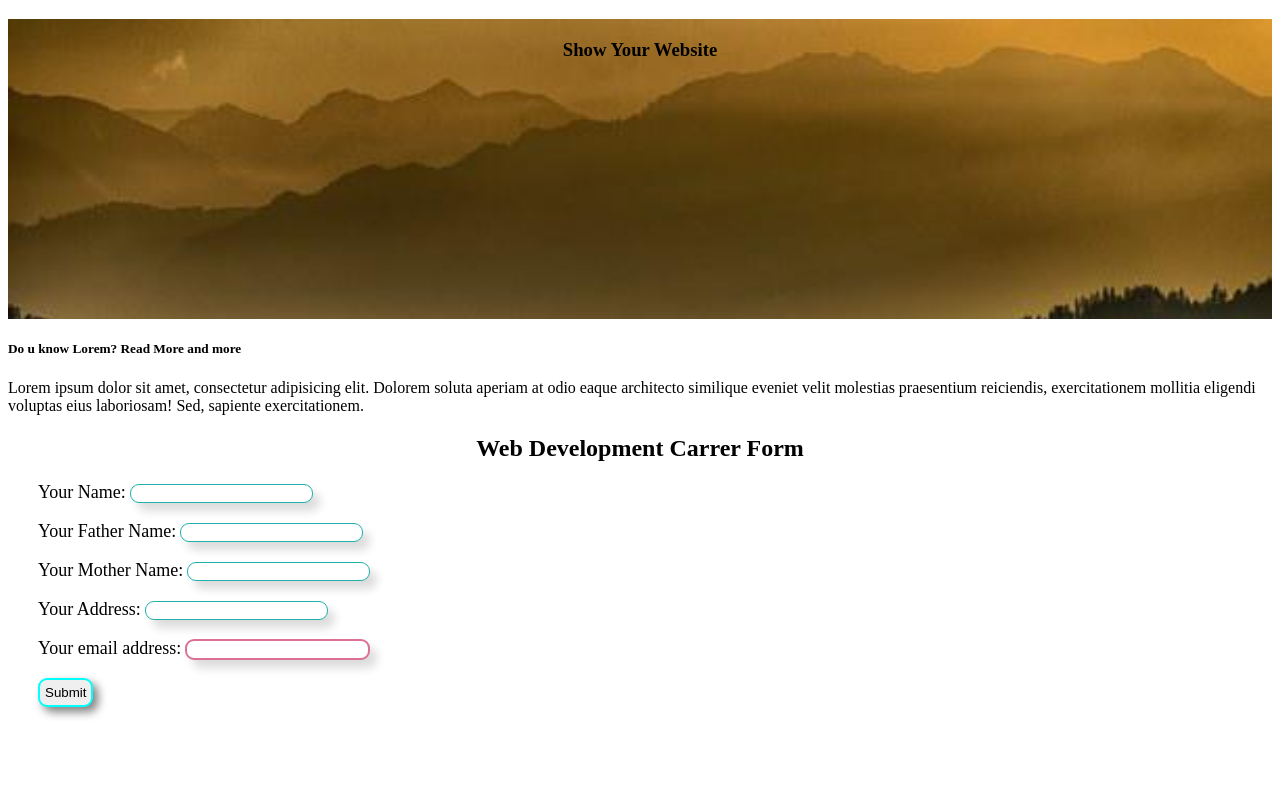
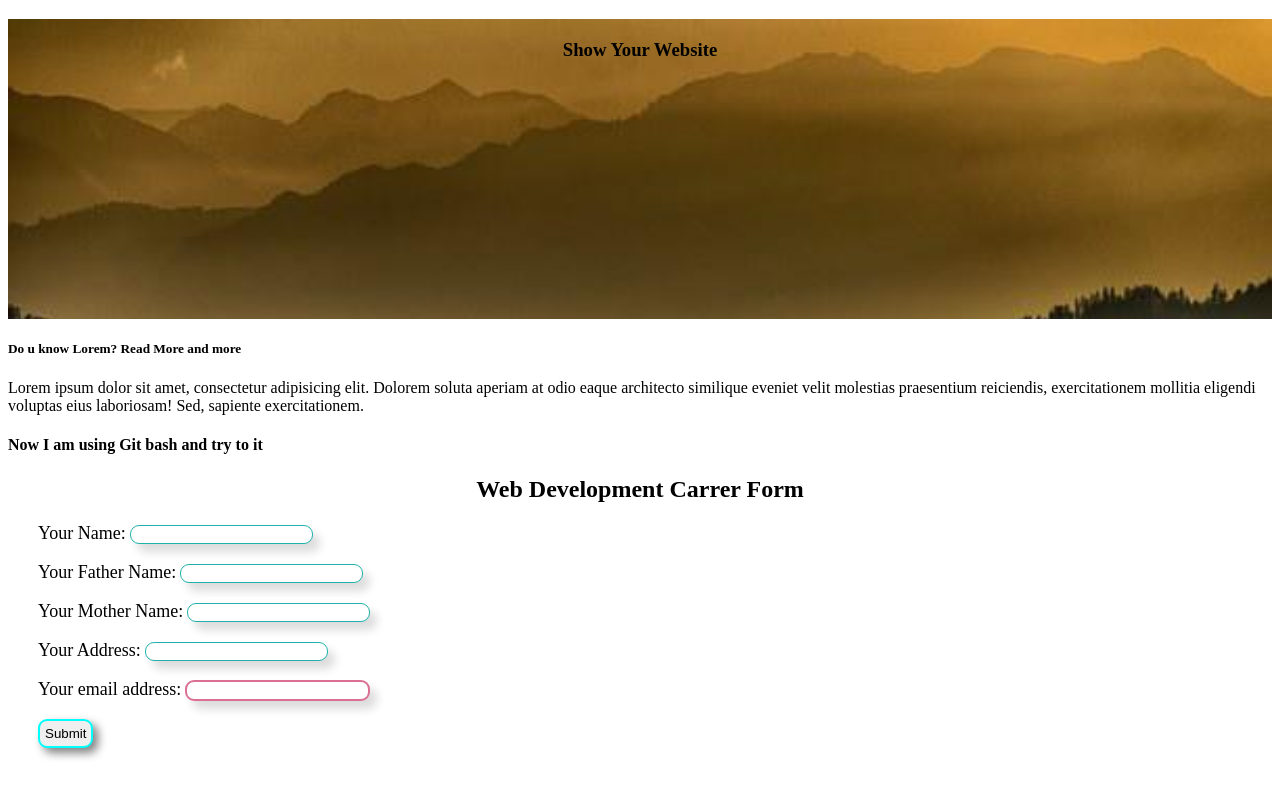
Before and after one commit to Asrafpavel/my-second-repo, a plain HTML site: page index.html in a window 1280 px wide. Drawn offline with Linux system fonts and the light colour scheme.

Commit message:
new h4 tag added

```diff
--- a/index.html
+++ b/index.html
@@ -12,6 +12,7 @@
     </header>
     <h5>Do u know Lorem? Read More and more</h5>
     <p> Lorem ipsum dolor sit amet, consectetur adipisicing elit. Dolorem soluta aperiam at odio eaque architecto similique eveniet velit molestias praesentium reiciendis, exercitationem mollitia eligendi voluptas eius laboriosam! Sed, sapiente exercitationem.</p>
+    <h4>Now I am using Git bash and try to it</h4>
     <h2>Web Development Carrer Form</h2>
     <form class="form-type">
        <label for="Your name">Your Name:</label>
```
